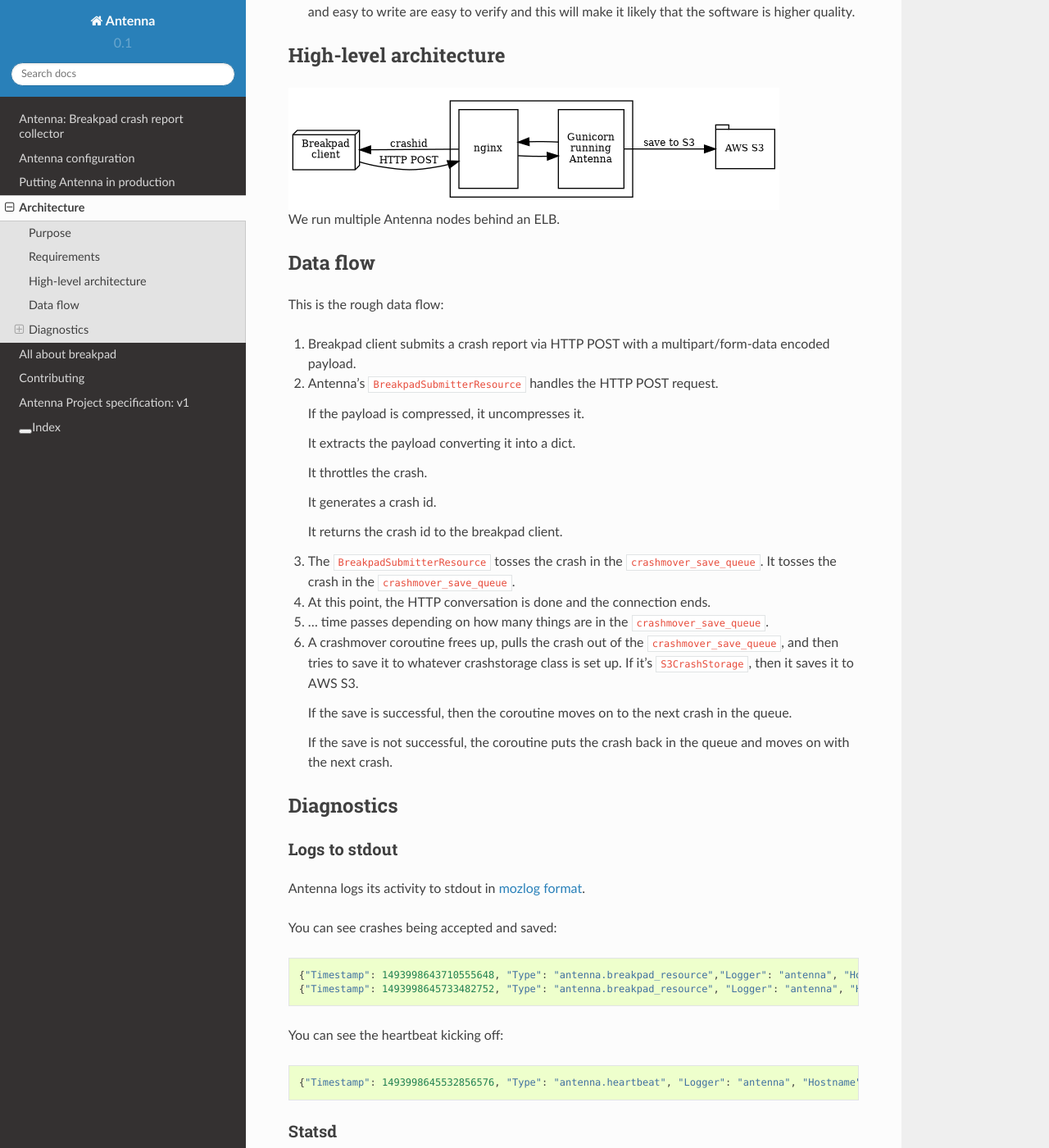
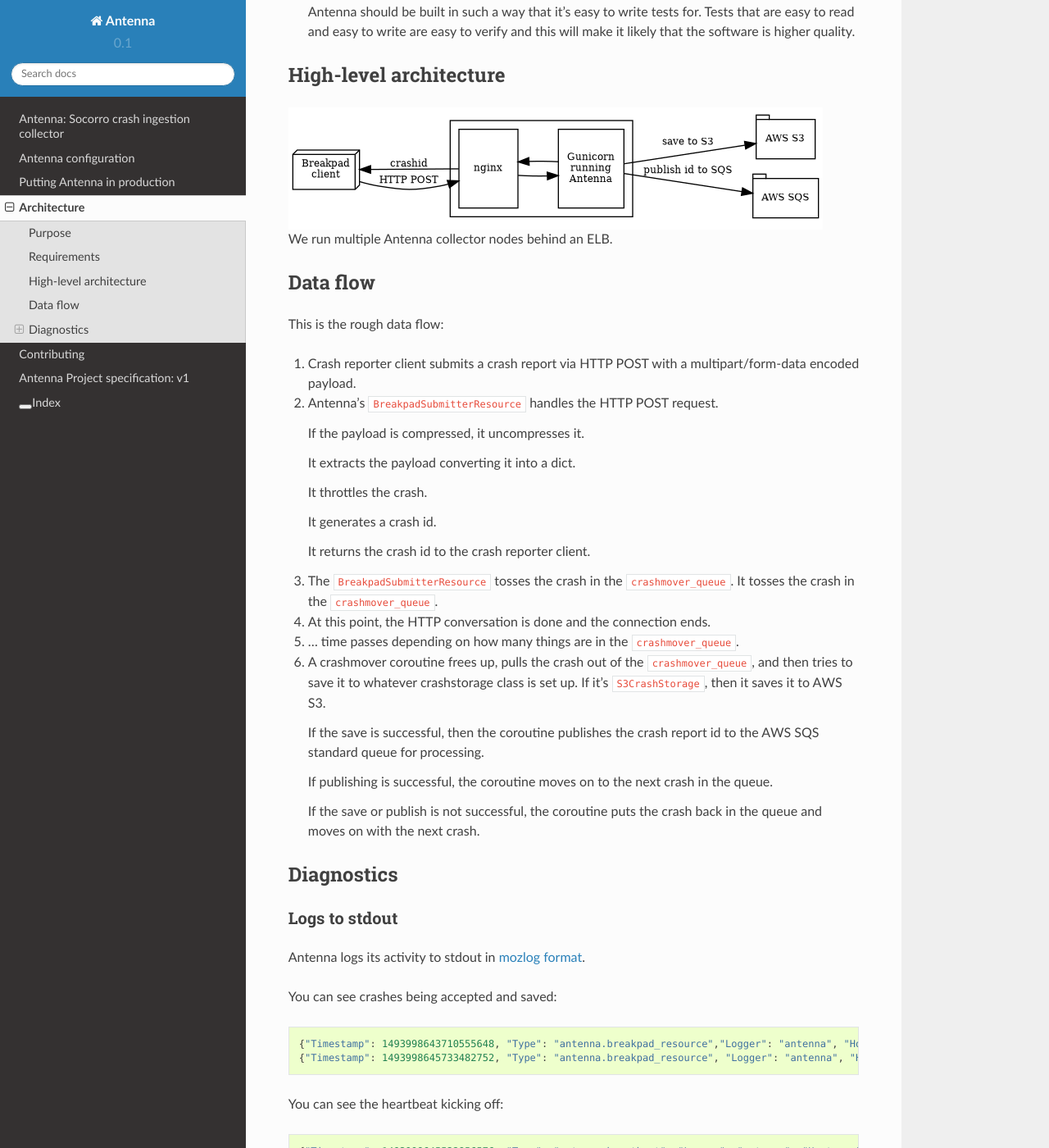
Before and after one commit to mozilla-services/antenna, a Sphinx documentation site: the page built from docs/architecture.rst, in a window 1280 px wide and 1400 px high, scrolled down 809 px. Shown: the whole window at 82% size. Built offline with Sphinx 7.4.7 and the Read the Docs theme 2.0.0, drawn with Linux system fonts in a browser that asks for light colours; cross-references to code outside the pages are shown as plain code; some of the changed text lies outside the part shown.

Commit message:
Clean up documentation
1. updates architecture docs to cover publishing step
2. replaces Pub/Sub with SQS
3. moves some bits of the breakpad chapter into better places and
   moves the rest to the Socorro docs

```diff
--- a/docs/architecture.rst
+++ b/docs/architecture.rst
@@ -5,7 +5,9 @@
 Purpose
 =======
 
-Antenna handles incoming breakpad crash reports and saves them to AWS S3.
+Antenna handles incoming breakpad crash reports, parses them, saves the raw
+crash data to AWS S3, and publishes the crash report id to AWS SQS for
+processing.
 
 
 Requirements
@@ -66,6 +68,7 @@
 
        client [shape=box3d, label="Breakpad\nclient"];
        awss3 [shape=tab, label="AWS S3"];
+       awssqs [shape=tab, label="AWS SQS"];
 
        client -> nginx [label="HTTP POST"];
 
@@ -74,13 +77,14 @@
 
        nginx -> client [label="crashid"];
        antenna -> awss3 [label="save to S3"];
+       antenna -> awssqs [label="publish id to SQS"];
 
        { rank=min; client; }
        { rank=max; awss3; }
    }
 
 
-We run multiple Antenna nodes behind an ELB.
+We run multiple Antenna collector nodes behind an ELB.
 
 
 Data flow
@@ -88,7 +92,7 @@
 
 This is the rough data flow:
 
-1. Breakpad client submits a crash report via HTTP POST with a
+1. Crash reporter client submits a crash report via HTTP POST with a
    multipart/form-data encoded payload.
 
 2. Antenna's ``BreakpadSubmitterResource`` handles the HTTP POST
@@ -102,26 +106,29 @@
 
    It generates a crash id.
 
-   It returns the crash id to the breakpad client.
+   It returns the crash id to the crash reporter client.
 
-3. The ``BreakpadSubmitterResource`` tosses the crash in the ``crashmover_save_queue``.
-   It tosses the crash in the ``crashmover_save_queue``.
+3. The ``BreakpadSubmitterResource`` tosses the crash in the ``crashmover_queue``.
+   It tosses the crash in the ``crashmover_queue``.
 
 4. At this point, the HTTP conversation is done and the connection ends.
 
 5. ... time passes depending on how many things are in the
-   ``crashmover_save_queue``.
+   ``crashmover_queue``.
 
 6. A crashmover coroutine frees up, pulls the crash out of the
-   ``crashmover_save_queue``, and then tries to save it to whatever crashstorage
+   ``crashmover_queue``, and then tries to save it to whatever crashstorage
    class is set up. If it's :everett:comp:`S3CrashStorage`, then it saves it to
    AWS S3.
 
-   If the save is successful, then the coroutine moves on to the next crash in
-   the queue.
+   If the save is successful, then the coroutine publishes the crash report
+   id to the AWS SQS standard queue for processing.
 
-   If the save is not successful, the coroutine puts the crash back in the queue
-   and moves on with the next crash.
+   If publishing is successful, the coroutine moves on to the next crash in the
+   queue.
+
+   If the save or publish is not successful, the coroutine puts the crash back
+   in the queue and moves on with the next crash.
 
 
 Diagnostics
```
Also changed, not shown: other parts of docs/architecture.rst (+1 -1 lines), CONTRIBUTING.rst (+71 -0 lines), README.rst (+7 -6 lines), docs/breakpad_reporting.rst (deleted, +0 -212 lines), docs/deploy.rst (+7 -5 lines), docs/index.rst (+4 -4 lines), docs/spec_v1.rst (+35 -1 lines), 1 other file.
